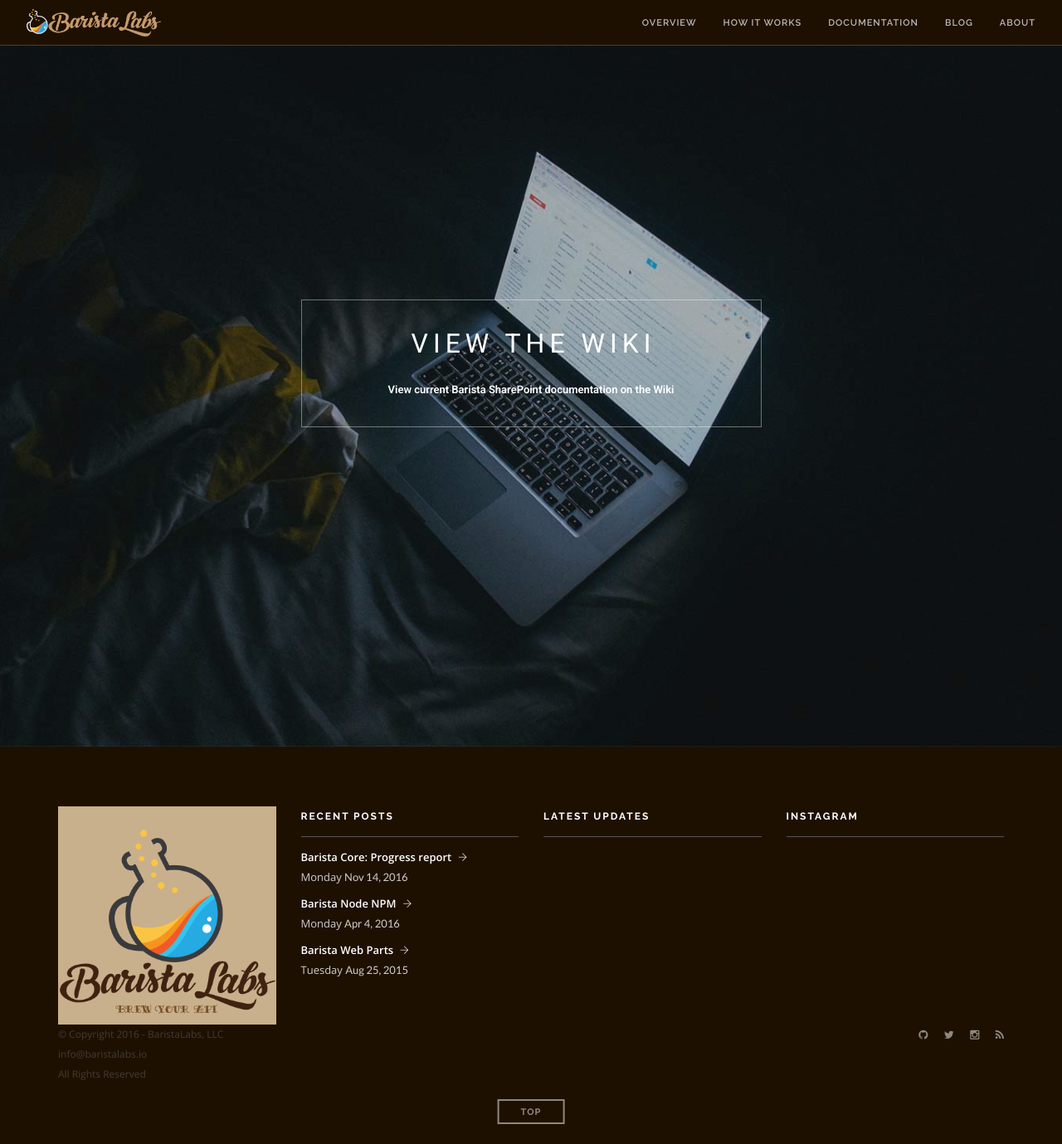
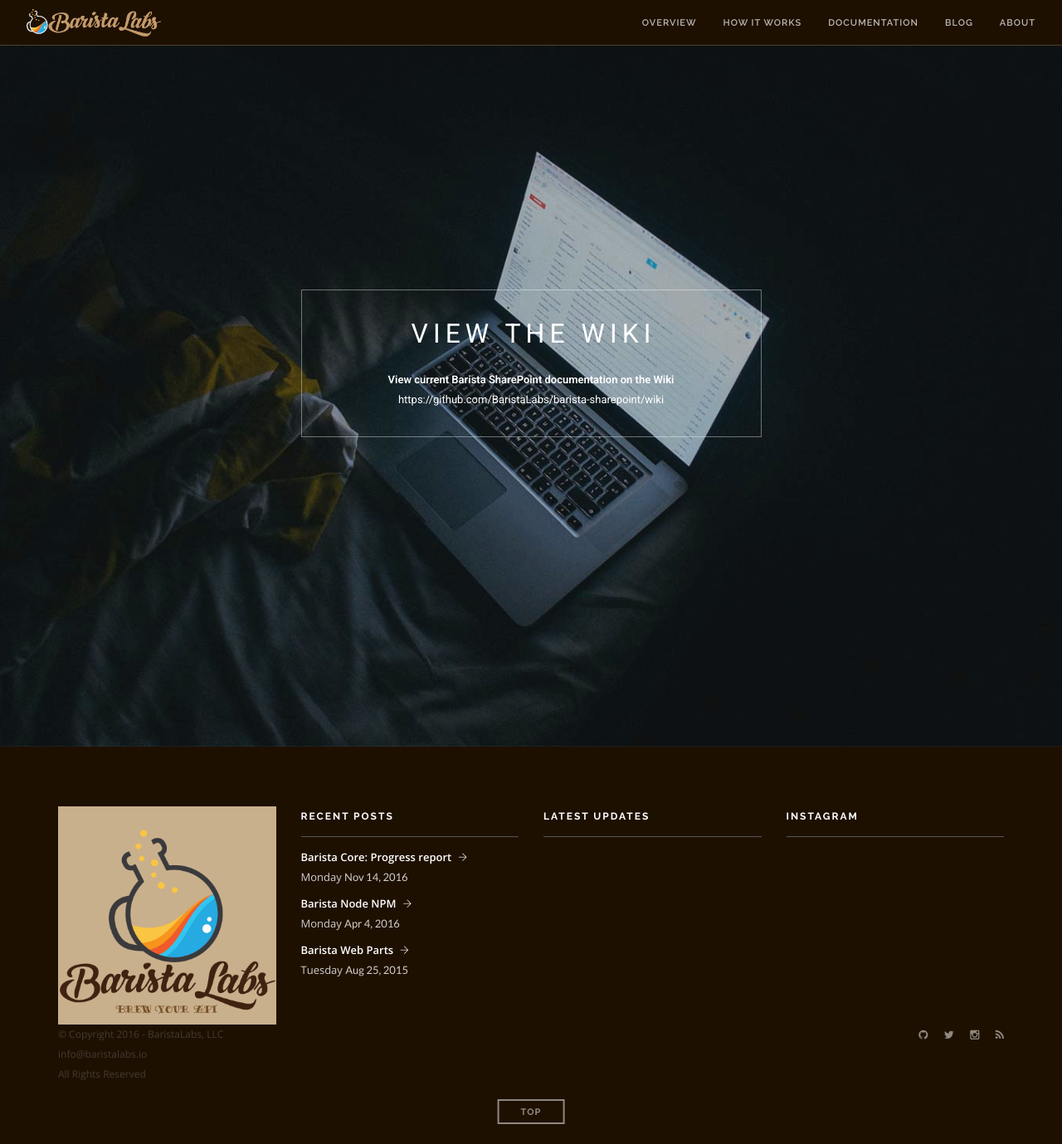
Before and after one commit to BaristaLabs/BaristaLabs.github.io, a Jekyll site: the page built from docs/index.html, in a window 1280 px wide. Shown: the whole page at 83% size. Built offline with Jekyll 4.4.1, drawn with Linux system fonts in a browser that asks for light colours; some of the changed lines change nothing that is shown.

Commit message:
update wiki link

```diff
--- a/docs/index.html
+++ b/docs/index.html
@@ -9,12 +9,15 @@
     <div class="container v-align-transform">
         <div class="row">
             <div class="col-md-6 col-md-offset-3 col-sm-10 col-sm-offset-1">
+                <a href="https://github.com/BaristaLabs/barista-sharepoint/wiki">
                 <div class="feature bordered text-center">
                     <h3 class="uppercase">View the Wiki</h3>
                     <p>
                         <a href="https://github.com/BaristaLabs/barista-sharepoint/wiki">View current Barista SharePoint documentation on the Wiki</a>
+                        https://github.com/BaristaLabs/barista-sharepoint/wiki
                     </p>
                 </div>
+                </a>
             </div>
         </div>
         <!--end of row-->
```
